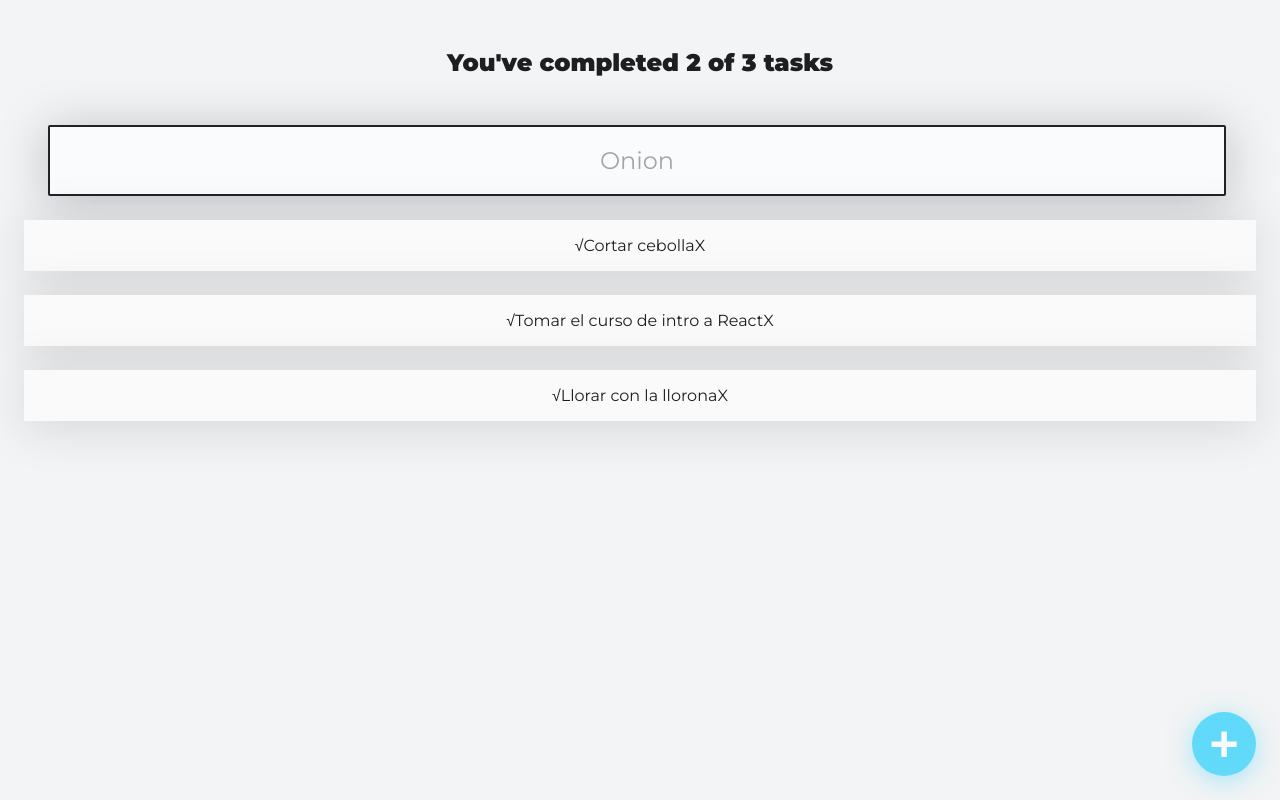
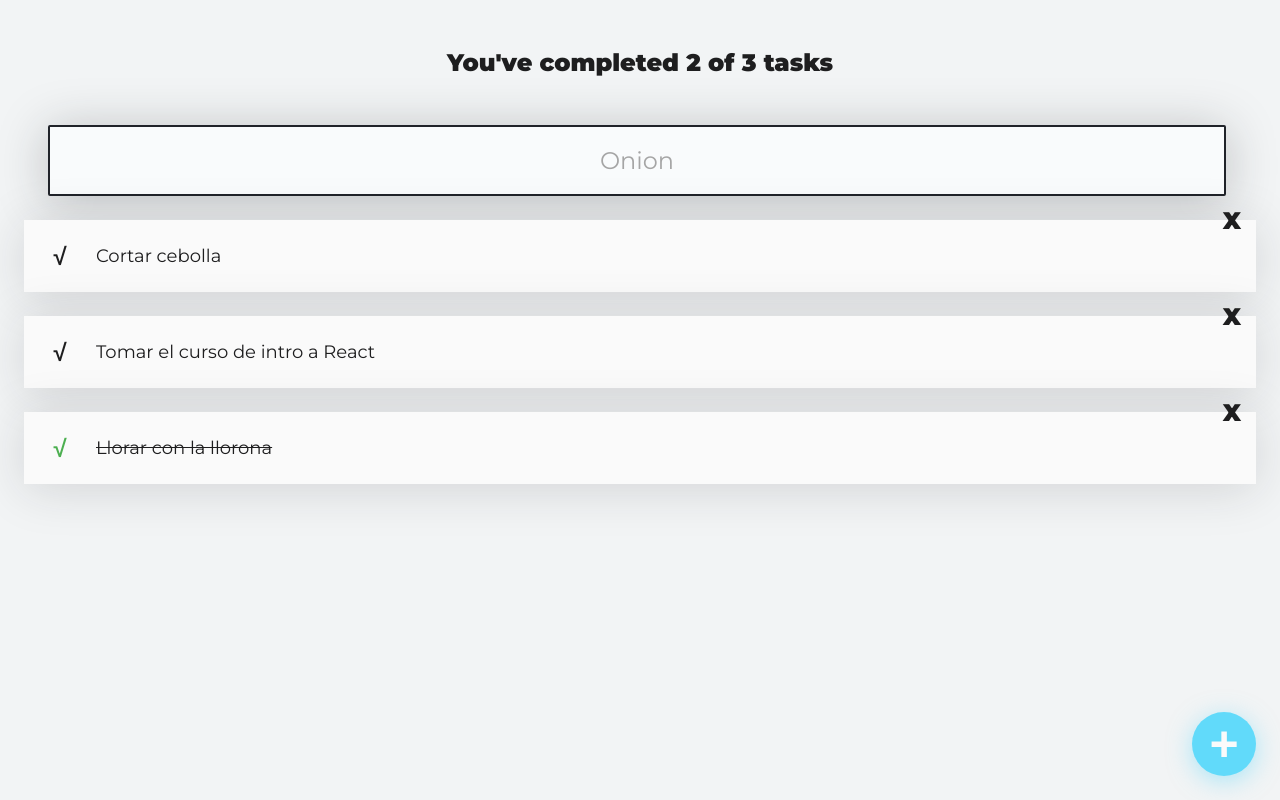
Before and after one commit to agonzalezf87/todoapp, a React (Create React App) app: page / in a window 1280 px wide. Built offline with nearby package versions, Linux system fonts and the light colour scheme; the HTML template or start-up script is replaced by a standard one.

Commit message:
Finishing the style for each component.

```diff
--- a/src/App.js
+++ b/src/App.js
@@ -9,7 +9,7 @@ import { TodoItem } from "./TodoItem";
 const todos = [
   { text: 'Cortar cebolla', completed: false },
   { text: 'Tomar el curso de intro a React', completed: false },
-  { text: 'Llorar con la llorona', completed: false }
+  { text: 'Llorar con la llorona', completed: true }
 ]
 
 function App() {
--- a/src/TodoItem.css
+++ b/src/TodoItem.css
@@ -1,13 +1,50 @@
 .TodoItem {
-    background-color: #fafafa;
-    position: relative;
+    background-color:#fafafa;
+    position:relative;
+    display:flex;
+    justify-content:center;
+    align-items:center;
+    margin-top:24px;
+    box-shadow:0 5px 50px rgba(32,35,41,.15)
+}
+
+.TodoItem-p {
+    margin: 24px 0 24px 24px;
+    width: calc(100% - 120px);
+    font-size: 18px;
+    line-height: 24px;
+    font-weight: 400;
+}
+
+.TodoItem-p--completed {
+    text-decoration: line-through;
+}
+
+.Icon {
+    cursor: pointer;
     display: flex;
     justify-content: center;
     align-items: center;
-    margin-top: 24px;
-    box-shadow: 0 5px 50px rgba(32, 35, 41, 0.15);
+    height: 48px;width: 48px;
+    font-size: 24px;
+    font-weight: 700;
 }
 
-.TodoItem-p {
+.Icon-check {
+    position:absolute;
+    left: 12px;
+}
 
+.Icon-check--active {
+    color: #4caf50
 }
+
+.Icon-delete {
+    position: absolute;
+    top: -24px;
+    right: 0;
+}
+
+.Icon-delete:hover {
+    color: red;
+}
--- a/src/TodoItem.js
+++ b/src/TodoItem.js
@@ -5,7 +5,7 @@ function TodoItem(props) {
     return (
         <li className="TodoItem">
             <span className={`Icon Icon-check ${props.completed && 'Icon-check--active'}`}>√</span>
-            <p className={`TodoItem-p ${props.copleted && 'TpdoItem-p--complete'}`}>{props.text}</p>
+            <p className={`TodoItem-p ${props.completed && 'TodoItem-p--completed'}`}>{props.text}</p>
             <span className="Icon Icon-delete">X</span>
         </li>
     )
```
Also changed, not shown: src/CreateTodoButton.css (line endings or trailing spaces).
